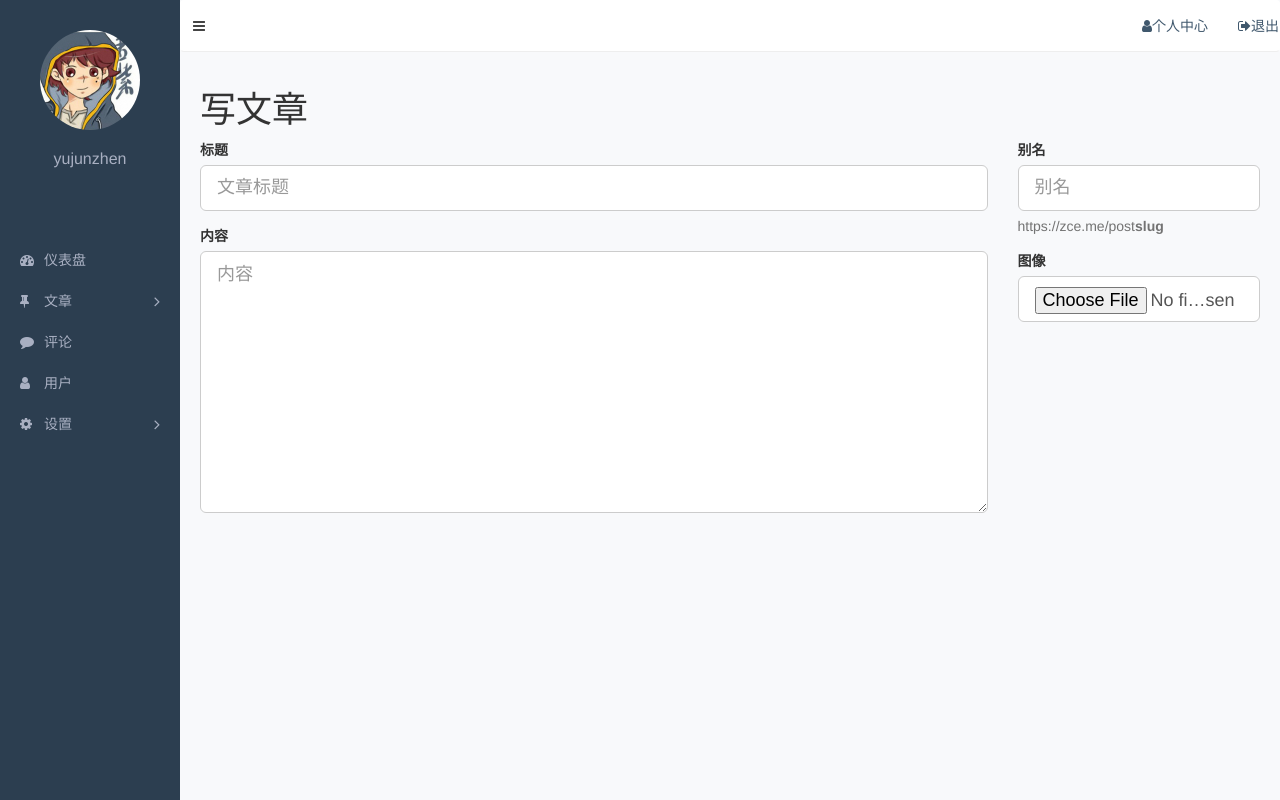
After one commit to aeflons/PHP, a PHP site: page /admin/post_add.html in a window 1280 px wide. The commit adds this page. Run offline with PHP 8.4, Linux system fonts and the light colour scheme.

Commit message:
no message

```diff
--- /dev/null
+++ b/baixiu-dev/admin/post_add.html
@@ -0,0 +1,98 @@
+<!DOCTYPE html>
+<html lang="en">
+<head>
+    <meta charset="UTF-8">
+    <title>添加文章</title>
+    <link rel="stylesheet" href="../assets/vendors/bootstrap/css/bootstrap.css">
+    <link rel="stylesheet" href="../assets/vendors/font-awesome/css/font-awesome.css">
+    <link rel="stylesheet" href="../assets/vendors/nprogress/nprogress.css">
+    <link rel="stylesheet" href="../assets/css/admin.css">
+    <script src="../assets/vendors/nprogress/nprogress.js"></script>
+
+</head>
+<body>
+<script>Nprogress.start()</script>
+<div class="main">
+    <nav class="navbar">
+        <button class="btn btn-default navbar-btn fa fa-bars"></button>
+        <ul class="nav navbar-nav navbar-right">
+            <li><a href="profile.html"><i class="fa fa-user"></i>个人中心</a></li>
+            <li><a href="login.html"><i class="fa fa-sign-out"></i>退出</a></li>
+        </ul>
+    </nav>
+   <div class="container-fluid">
+       <div class="panel-title">
+           <h1>写文章</h1>
+       </div>
+       <form action="" class="row">
+           <div class="col-lg-9">
+             <div class="form-group">
+               <label for="title">标题</label>
+               <input type="text" id="title" class="form-control input-lg" name="title" placeholder="文章标题">
+             </div>
+             <div class="form-group">
+               <label for="content">内容</label>
+               <textarea id="content" class="form-control input-lg" name="content" cols="30" rows="10" placeholder="内容"></textarea>
+             </div>
+           </div>
+           <div class="col-lg-3">
+               <div class="form-group">
+                   <label for="sulg">别名</label>
+                   <input type="text" id="sulg" class="form-control input-lg" name="sulg" placeholder="别名">
+                   <p class="help-block">https://zce.me/post<strong>slug</strong></p>
+               </div>
+               <div>
+               <label for="feature">图像</label>
+                   <img class="">
+               <input type="file" id="feature" class="form-control input-lg" name="feature" placeholder="别名">
+                </div>
+
+           </div>
+       </form>
+   </div>
+</div>
+<div class="aside">
+    <div class="profile">
+        <img class="avatar" src="../assets/uploads/avatar.jpg">
+        <h3 class="name text-center">yujunzhen</h3>
+    </div>
+    <ul class="nav">
+        <li class="active">
+            <a href="index.html"><i class="fa fa-dashboard"></i>仪表盘</a>
+        </li>
+
+        <li>
+            <a  href="#menu-posts" class="collapsed" data-toggle="collapse">
+                <i class="fa fa-thumb-tack"></i>文章<i class="fa fa-angle-right"></i>
+            </a>
+            <ul id="menu-posts" class="collapse">
+                <li><a href="">所有文章</a> </li>
+                <li><a href="">写文章</a> </li>
+                <li><a href="">分类目录</a> </li>
+            </ul>
+        </li>
+        <li>
+            <a href="#"><i class="fa fa-comment"></i>评论</a>
+        </li>
+        <li>
+            <a href="#"><i class="fa fa-user"></i>用户</a>
+        </li>
+        <li>
+            <a  href="#menu-setting" class="collapsed" data-toggle="collapse">
+                <i class="fa fa-cog"></i>设置<i class="fa fa-angle-right"></i>
+
+            </a>
+            <ul id="menu-setting" class="collapse">
+                <li><a href="">导航菜单</a> </li>
+                <li><a href="">图片轮播</a> </li>
+                <li><a href="">网站设置</a> </li>
+            </ul>
+        </li>
+
+    </ul>
+</div>
+<script src="../assets/vendors/jquery/jquery.js"></script>
+<script src="../assets/vendors/bootstrap/js/bootstrap.js"></script>
+<script>NProgress.done()</script>
+</body>
+</html>
--- a/baixiu-dev/assets/css/admin.css
+++ b/baixiu-dev/assets/css/admin.css
@@ -1,10 +1,23 @@
-* {
-    margin: 0;
-    padding: 0;
+.nprogress-busy {
+    cursor: wait;
 }
+
+.form-control {
+    box-shadow: none;
+}
+
+.form-control:focus {
+    border-color: rgba(102, 175, 233, .8);
+    box-shadow: 0 0 0 2px rgba(102, 175, 233, .4);
+}
+
 body {
-    background-color: #fafafa;
+    background-color: #f8f9fb;
+
+    -webkit-font-smoothing: antialiased;
+    -moz-osx-font-smoothing: grayscale;
 }
+
 .main{
     position: relative;
     overflow: hidden;
```
Also changed, not shown: other parts of baixiu-dev/assets/css/admin.css (+40 -0 lines), baixiu-dev/admin/login.html (added, +41 -0 lines).
